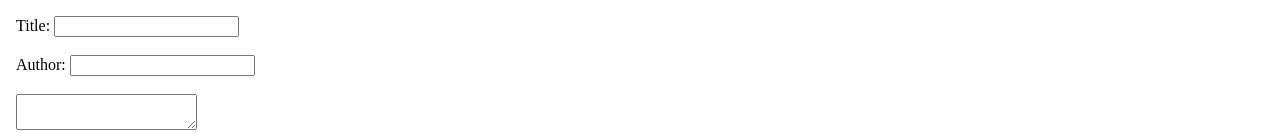
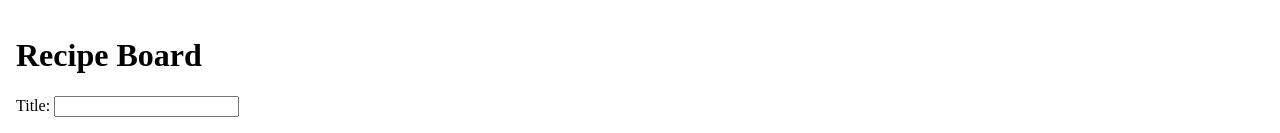
Before and after one commit to maverickwagley/Recipe-Board, a React (Vite) app: page / in a window 1280 px wide. Shown: the top 133 px of the page. Built offline with nearby package versions, Linux system fonts and the light colour scheme; no server answers.

Commit message:
feat: frontend title

```diff
--- a/src/Board.jsx
+++ b/src/Board.jsx
@@ -27,6 +27,7 @@ export function Board() {
 
   return (
     <div style={{ padding: 8 }}>
+      <h1>Recipe Board</h1>
       <CreatePost />
       <br />
       <hr />
```
